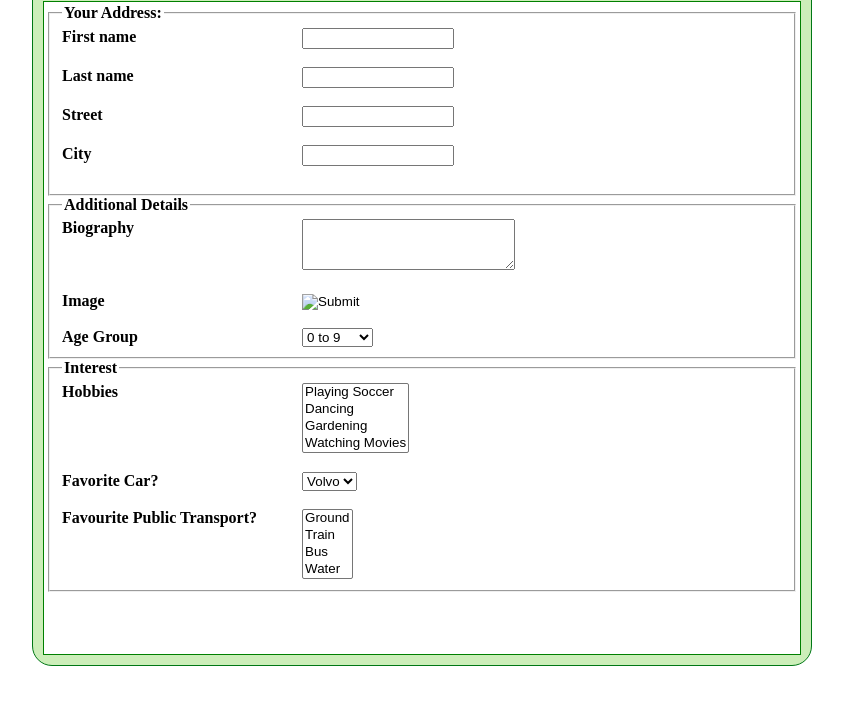
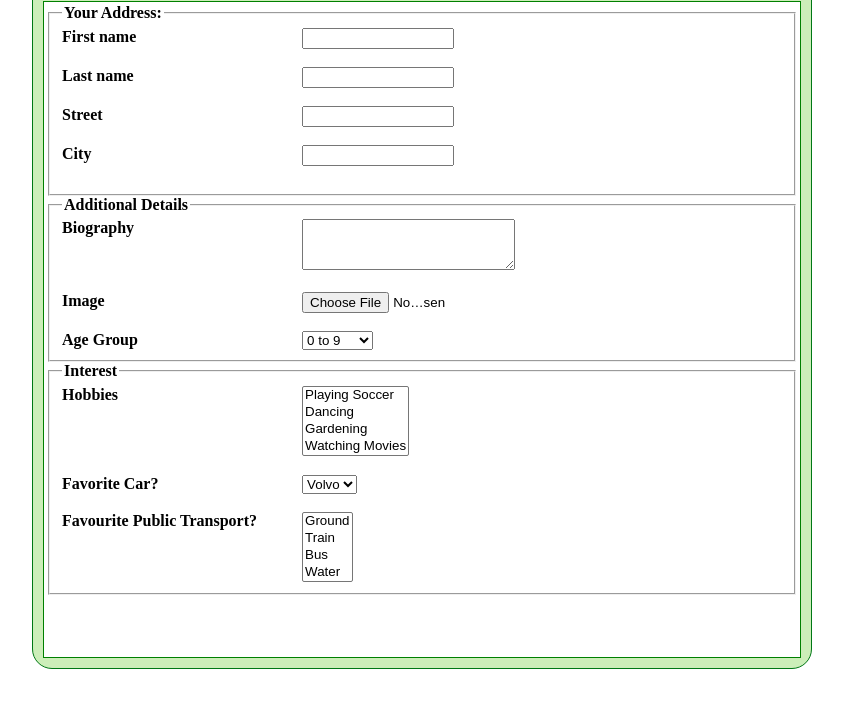
Before and after one commit to joshuamakula/form, a plain HTML site: page index.html in a window 1280 px wide. Shown: the part 98-800 px from the top of the page, without its empty margins (218-1061 px from the left). Drawn offline with Linux system fonts and the light colour scheme.

Commit message:
complete form

```diff
--- a/index.html
+++ b/index.html
@@ -41,10 +41,10 @@
               padding: 0.3%;
             }
             label {
-              display: inline-block;
+              /* display: inline-block; */
               width: 240px;
               float: left;
-              white-space: nowrap;
+              /* white-space: nowrap; */
             }
 
         </style>
@@ -76,7 +76,7 @@
                      <textarea name="bio" rows="3" cols="24"></textarea><br><br>
 
                      <label for="image">Image</label>
-                     <input type="image" id="image"><br><br>
+                     <input type="file" id="image"><br><br>
 
                      <label for="ageGroup">Age Group</label>
                        <select name="ageGroup" id="ageGroup">
```
